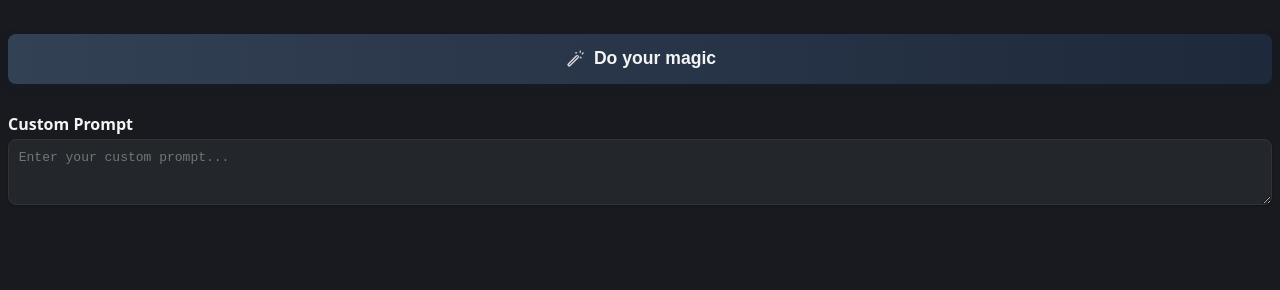
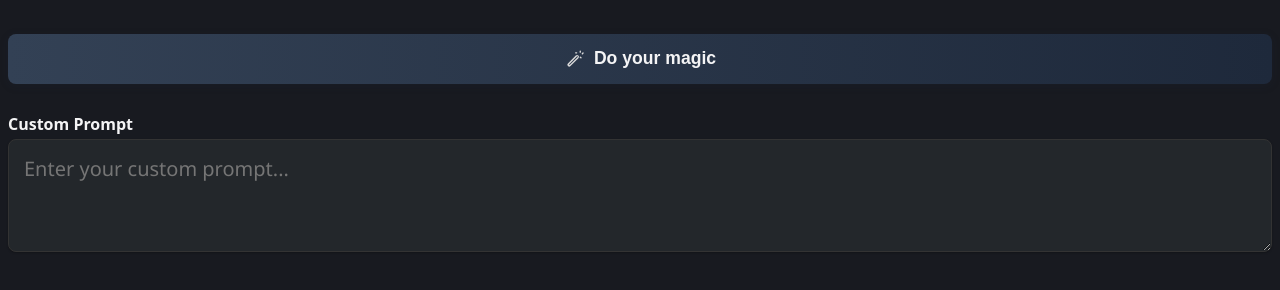
Before and after one commit to usepointer/pointer-extension, a website built with Vite: page sidepanel/index.html in a window 1280 px wide. Built offline with nearby package versions, Linux system fonts and the light colour scheme.

Commit message:
style fixe

```diff
--- a/sidepanel/index.css
+++ b/sidepanel/index.css
@@ -115,7 +115,8 @@ body {
   color: #e6e6e6 !important;
   border-radius: 8px;
   border: 1px solid #333;
-  font-size: 1em;
+  font-family: 'Segoe UI', 'Roboto', Arial, sans-serif;
+  font-size: 1.25em;
   padding: 0.75em;
   margin-bottom: 0.5em;
   width: 100%;
@@ -138,6 +139,8 @@ body {
     background: #23272b !important;
     color: #e6e6e6 !important;
     border: 1px solid #333;
+    font-family: 'Segoe UI', 'Roboto', Arial, sans-serif;
+    font-size: 1.25em;
     box-shadow: 0 1px 2px rgba(0,0,0,0.25);
   }
   label[for="custom-prompt"] {
```
